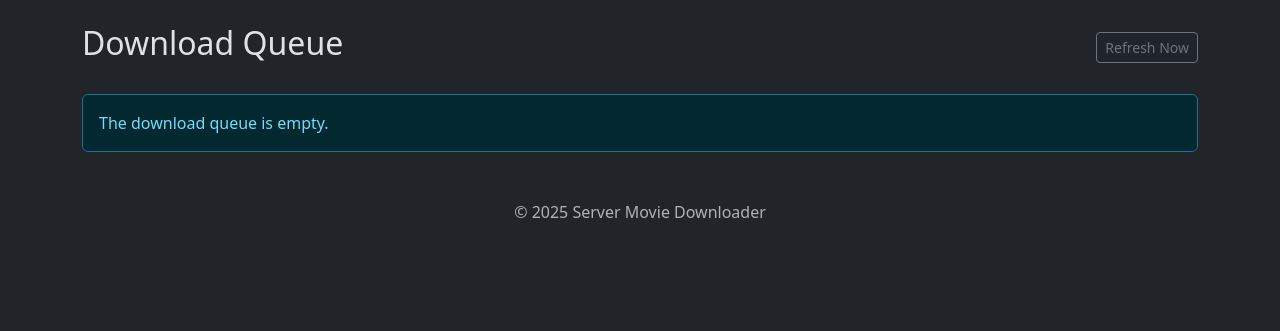
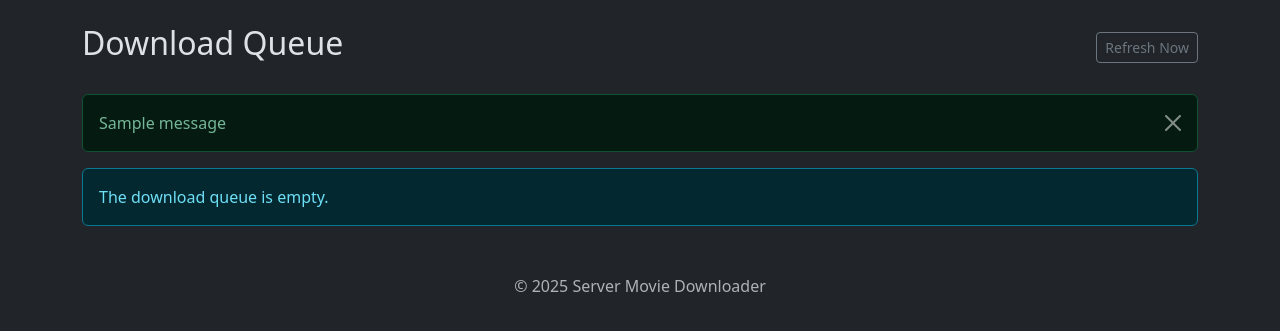
Before and after one commit to lidanthedev/acer-pal, a Flask app: page /downloads_page in a window 1280 px wide. Shown: the part 57-388 px from the top of the page. Run offline with Flask 3, Linux system fonts and the light colour scheme; the visitor is signed in with stand-in values (Sample User, id 1); one stand-in notice (Sample message) is shown; data that the repository does not hold is empty.

Commit message:
Added flash message to download page

```diff
--- a/templates/downloads.html
+++ b/templates/downloads.html
@@ -7,6 +7,18 @@
     <h2>Download Queue</h2>
     <button class="btn btn-sm btn-outline-secondary" onclick="updateDownloads()">Refresh Now</button>
 </div>
+
+<!-- This section is for showing flash messages (e.g., "File deleted successfully") -->
+{% with messages = get_flashed_messages(with_categories=true) %}
+  {% if messages %}
+    {% for category, message in messages %}
+      <div class="alert alert-{{ category }} alert-dismissible fade show" role="alert">
+        {{ message }}
+        <button type="button" class="btn-close" data-bs-dismiss="alert" aria-label="Close"></button>
+      </div>
+    {% endfor %}
+  {% endif %}
+{% endwith %}
 
 <div id="downloads-list">
     <div class="text-center p-5">
```
